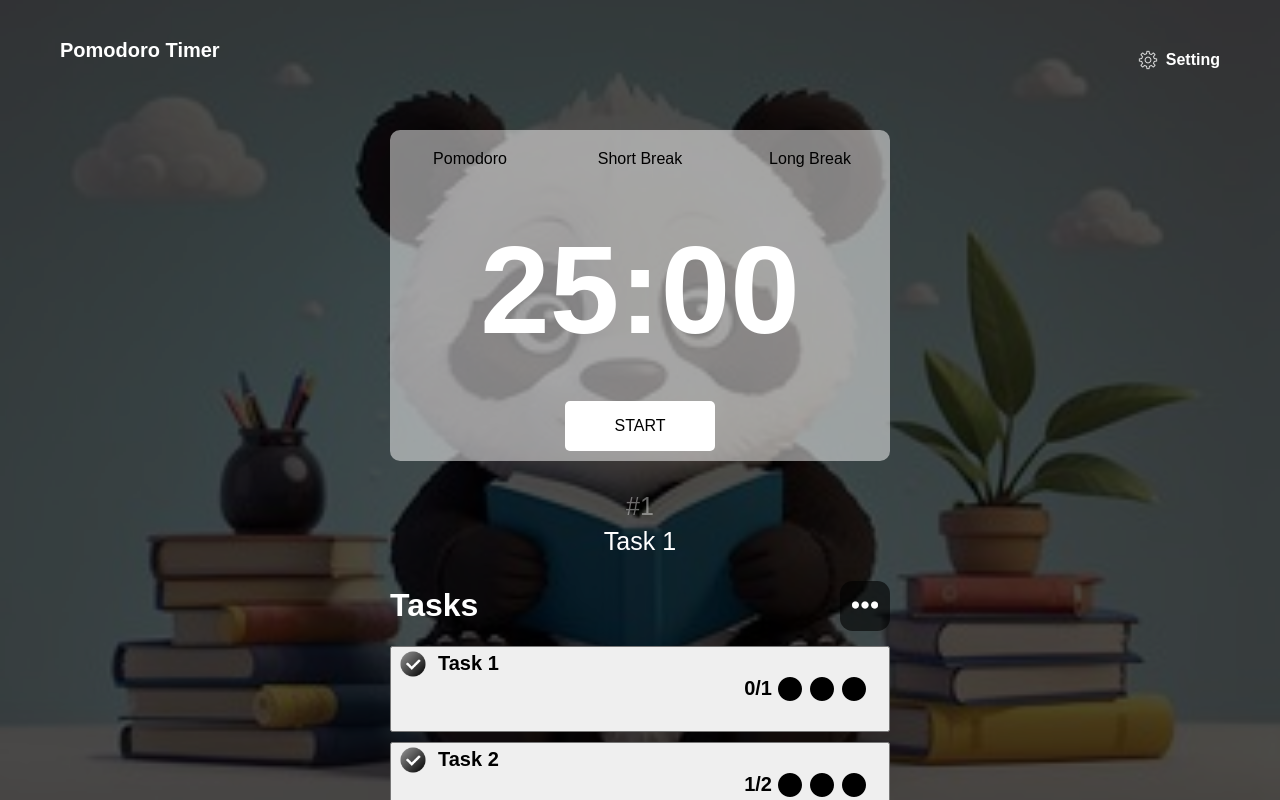
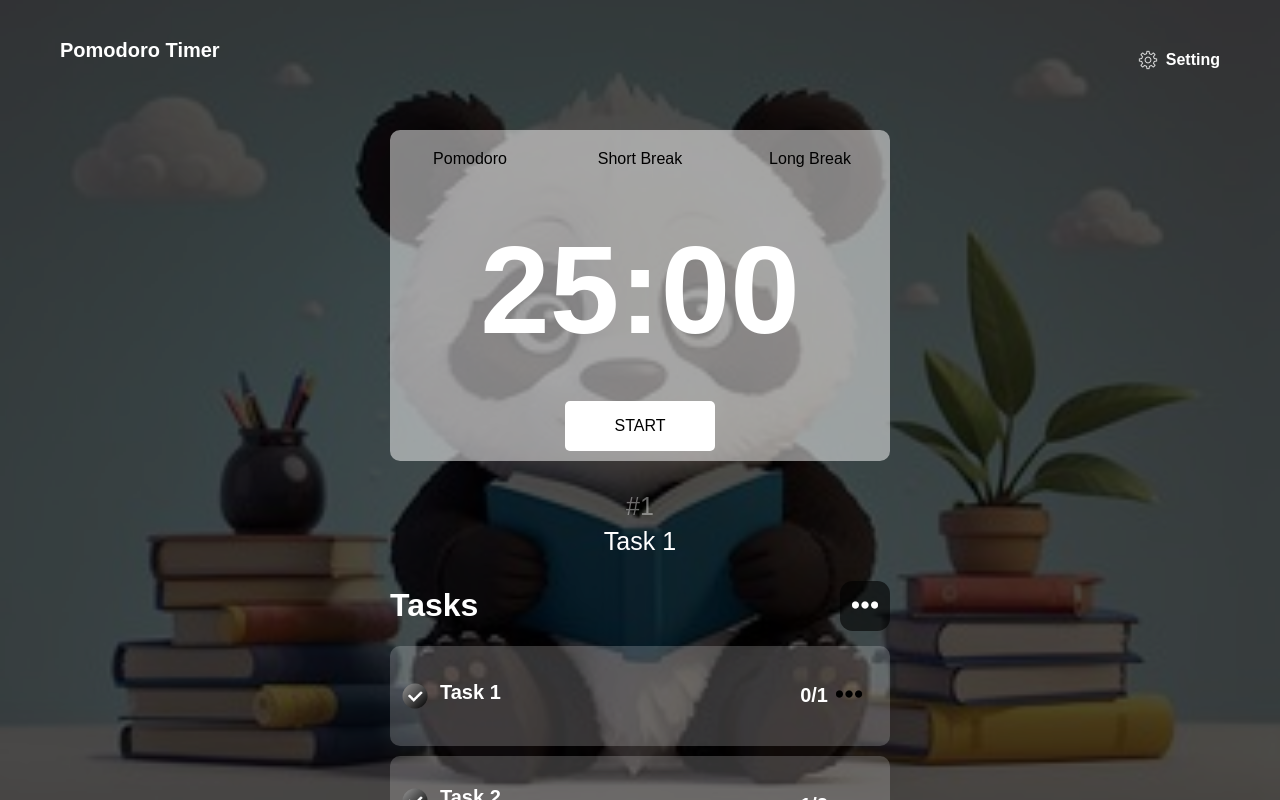
Before and after one commit to MeiRomney/PomodoroTimer, a website: page dist/index.html in a window 1280 px wide. Shown: the top 800 px of the page. Drawn offline with Linux system fonts and the light colour scheme.

Commit message:
Improved the layout

```diff
--- a/dist/index.html
+++ b/dist/index.html
@@ -31,27 +31,36 @@
             <button id="more"><img src="images/more.png" alt="more"></button>
         </div>
         <div class="task-content">
-            <button id="task1">
+            <div class="task">
                 <div class="left">
                     <img src="images/unchecked.png" alt="unchecked">
-                    <p id="content">Task 1</p>
+                    <div class="text">
+                        <p id="content">Task 1</p>
+                        <p id="details"></p>
+                    </div>
                 </div>
                 <div class="right">
                     <p id="num">0/1</p>
-                    <img src="images/moreBlack.png" alt="moreBlack">
+                    <button class="task-menu">
+                        <img src="images/moreBlack.png" alt="moreBlack">
+                    </button>
                 </div>
-            </button>
-            <button id="task2">
+            </div>
+            <div class="task">
                 <div class="left">
                     <img src="images/unchecked.png" alt="unchecked">
-                    <p id="content">Task 2</p>
+                    <div class="text">
+                        <p id="content">Task 2</p>
+                        <p id="details">Details of the content</p>
+                    </div>
                 </div>
                 <div class="right">
                     <p id="num">1/2</p>
-                    <img src="images/moreBlack.png" alt="moreBlack">
+                    <button class="task-menu">
+                        <img src="images/moreBlack.png" alt="moreBlack">
+                    </button>
                 </div>
-                <!-- <p id="details">Details of the content</p> -->
-            </button>
+            </div>
         </div>
         <div class="add-task">
             <button id="addTask">
--- a/dist/style.css
+++ b/dist/style.css
@@ -167,11 +167,25 @@ body, html {
     align-items: center;
     gap: 10px;
 }
-.task-content button {
-    flex: 1;
+.task {
     display: flex;
     justify-content: space-between;
+    align-items: center;
+    background: rgba(255, 255, 255, 0.2);
+    padding: 10px;
+    border-radius: 10px;
     min-height: 80px;
+    color: white;
+    gap: 10px;
+}
+.left {
+    display: flex;
+    align-items: flex-start;
+    gap: 10px;
+}
+.text {
+    display: flex;
+    flex-direction: column;
 }
 .left img {
     width: 30px;
@@ -199,6 +213,15 @@ body, html {
     font-size: 0.9em;
 }
 
+.task-menu {
+    background: none;
+    border: none;
+    cursor: pointer;
+}
+.task-menu img {
+    width: 30px;
+}
+
 .add-task {
     margin-top: 10px;
 }
@@ -218,3 +241,18 @@ body, html {
     height: 40px;
     padding: 10px;
 }
+
+.task-footer {
+    display: flex;
+    background: rgba(0, 0, 0, 0.6);
+    padding: 10px;
+    margin: 10px;
+    min-height: 80px;
+    justify-content: center;
+    text-align: center;
+    align-items: center;
+    color: #fff;
+    font-weight: bold;
+    font-size: 25px;
+    border-radius: 15px;
+}
```
